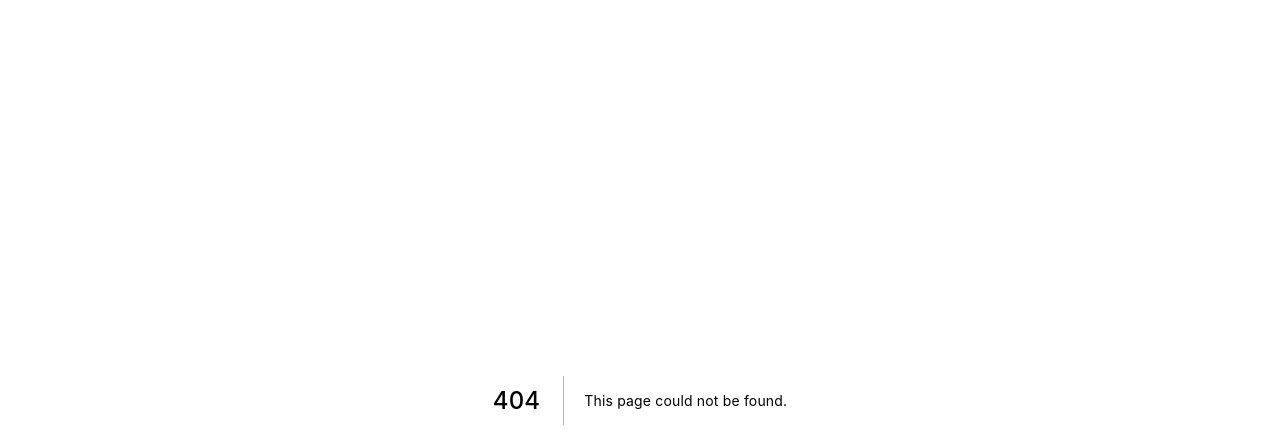
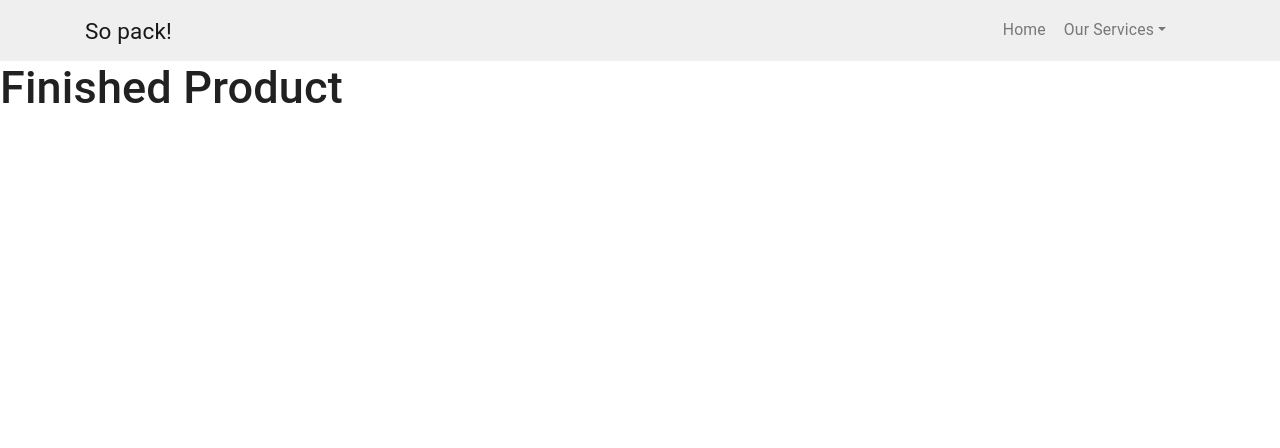
Before and after one commit to giuliap87/so-pack, a Next.js app: page /services/finished-product in a window 1280 px wide. Before the commit this address had no page. Shown: the top 448 px of the page. Built offline with nearby package versions, Linux system fonts and the light colour scheme.

Commit message:
added navbar in homepage and services pages

```diff
--- a/components/Navbar/Navbar.module.css
+++ b/components/Navbar/Navbar.module.css
@@ -3,12 +3,23 @@
   text-align: center;
 }
 
-.dropdown {
-  font-size: 0.875rem;
+.dropdownMenu {
+  margin-right: 20px;
 }
 
-@media only screen and (max-width: 576px) {
-  .dropdown {
+.dropdownItem {
+  font-size: 0.85rem;
+  padding: 0.4rem;
+}
+
+@media only screen and (max-width: 992px) {
+  .dropdownItem  {
+    padding: 0.2rem;
+  }
+}
+
+@media only screen and (max-width: 768px) {
+  .dropdownItem  {
     text-align: center;
   }
 }
--- /dev/null
+++ b/components/Navbar/secondaryNavbar.js
@@ -0,0 +1,47 @@
+import Navbar from "react-bootstrap/Navbar";
+import Nav from "react-bootstrap/Nav";
+import NavDropdown from "react-bootstrap/NavDropdown";
+import Container from "react-bootstrap/Container";
+import styles from "./Navbar.module.css";
+import Link from "next/link";
+
+function NavigationBar() {
+  return (
+    <Navbar
+      collapseOnSelect
+      expand="lg"
+      expand="md"
+      sticky="top"
+      className={styles.navbar}
+    >
+      <Container>
+        <Link href="/" passHref>
+          <Navbar.Brand>So pack!</Navbar.Brand>
+        </Link>
+        <Navbar.Toggle aria-controls="responsive-navbar-nav" />
+        <Navbar.Collapse id="responsive-navbar-nav">
+          <Nav className="ml-auto">
+            <Link href="/" passHref><Nav.Link>Home</Nav.Link></Link>
+            <NavDropdown className={styles.dropdownMenu} title="Our Services" id="collasible-nav-dropdown">
+              <Link href="/services/packaging" passHref>
+                <NavDropdown.Item className={styles.dropdownItem}>
+                  Packaging Components
+                </NavDropdown.Item>
+              </Link>
+              <Link href="/services/finished-product" passHref>
+                <NavDropdown.Item
+                  href="#product/finished product"
+                  className={styles.dropdownItem}
+                >
+                  Finished Products
+                </NavDropdown.Item>
+              </Link>
+            </NavDropdown>
+          </Nav>
+        </Navbar.Collapse>
+      </Container>
+    </Navbar>
+  );
+}
+
+export default NavigationBar;
--- a/package.json
+++ b/package.json
@@ -13,6 +13,7 @@
     "@material-ui/icons": "^4.11.2",
     "bootstrap": "^4.6.0",
     "next": "^10.0.0",
+    "next-google-fonts": "^1.2.1",
     "react": "17.0.1",
     "react-bootstrap": "^1.4.3",
     "react-dom": "17.0.1",
--- a/pages/_document.js
+++ b/pages/_document.js
@@ -12,7 +12,7 @@ export default class MyDocument extends Document {
           <meta name="theme-color" content={theme.palette.primary.main} />
           <link
             rel="stylesheet"
-            href="https://fonts.googleapis.com/css?family=Roboto:300,400,500,700&display=swap"
+            href="https://fonts.googleapis.com/css2?family=Montserrat:wght@100;300;400;700&display=swap" rel="stylesheet"
           />
         </Head>
         <body>
--- a/pages/index.js
+++ b/pages/index.js
@@ -1,5 +1,5 @@
 import Head from "next/head";
-import NavigationBar from "../components/Navbar/index";
+import MainNavbar from "../components/Navbar/mainNavbar";
 
 export default function Home() {
   return (
@@ -8,7 +8,7 @@ export default function Home() {
         <title>So pack!</title>
         <link rel="icon" href="/favicon.ico" />
       </Head>
-      <NavigationBar />
+      <MainNavbar />
     </div>
   );
 }
--- /dev/null
+++ b/pages/services/finished-product.js
@@ -0,0 +1,16 @@
+import Head from "next/head";
+import Navbar from "../../components/Navbar/secondaryNavbar";
+
+function FinishedProduct() {
+  return (
+    <div>
+      <Head>
+        <title>Our Services - Finished Products</title>
+      </Head>
+      <Navbar />
+      <h1>Finished Product</h1>
+    </div>
+  );
+}
+
+export default FinishedProduct;
--- a/styles/global.css
+++ b/styles/global.css
@@ -32,6 +32,3 @@ img {
   max-width: 100%;
   display: block;
 }
-
-/* <link rel="preconnect" href="https://fonts.gstatic.com">
-<link href="https://fonts.googleapis.com/css2?family=Montserrat:wght@100;200;300;400;700&display=swap" rel="stylesheet"> */
```
Also changed, not shown: components/Navbar/index.js (deleted, +0 -38 lines), components/Navbar/mainNavbar.js (added, +49 -0 lines), pages/services/packaging.js (added, +16 -0 lines), 1 other file (tests, documents, lock files or other folders).
